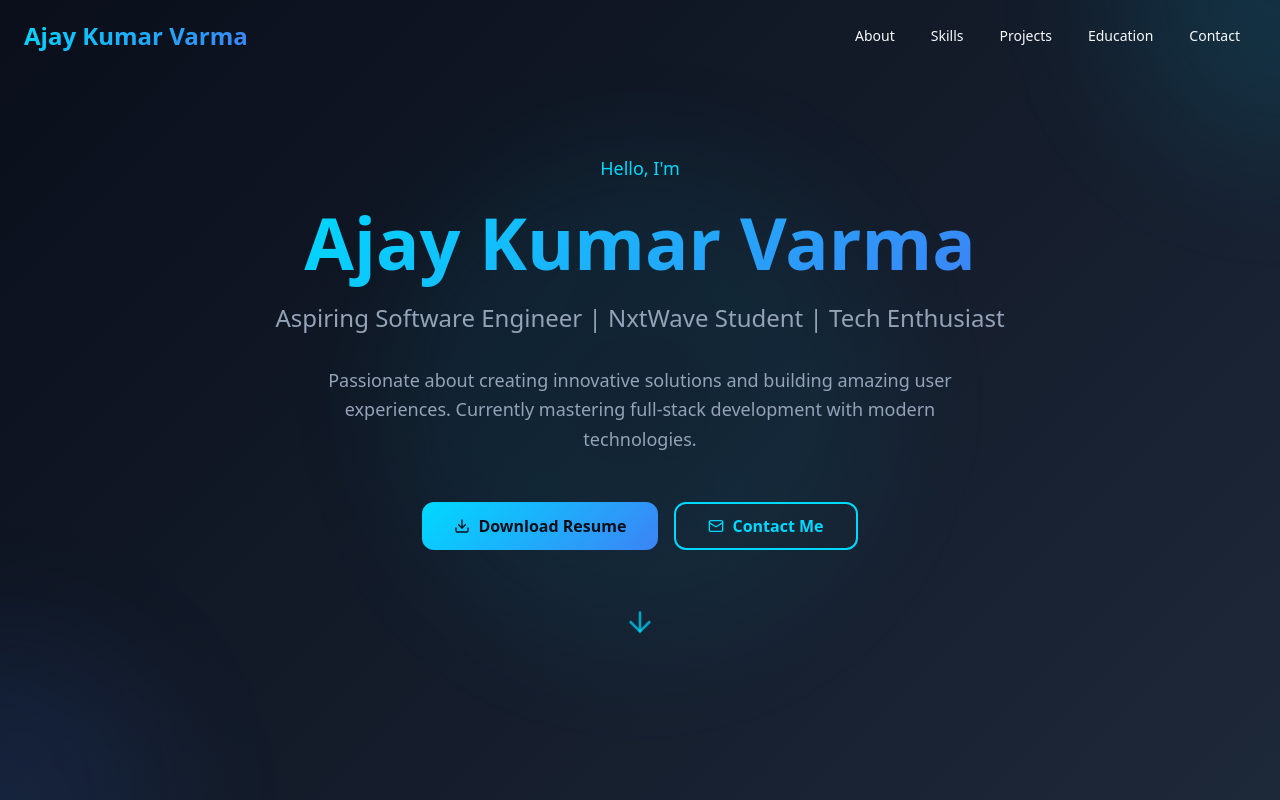
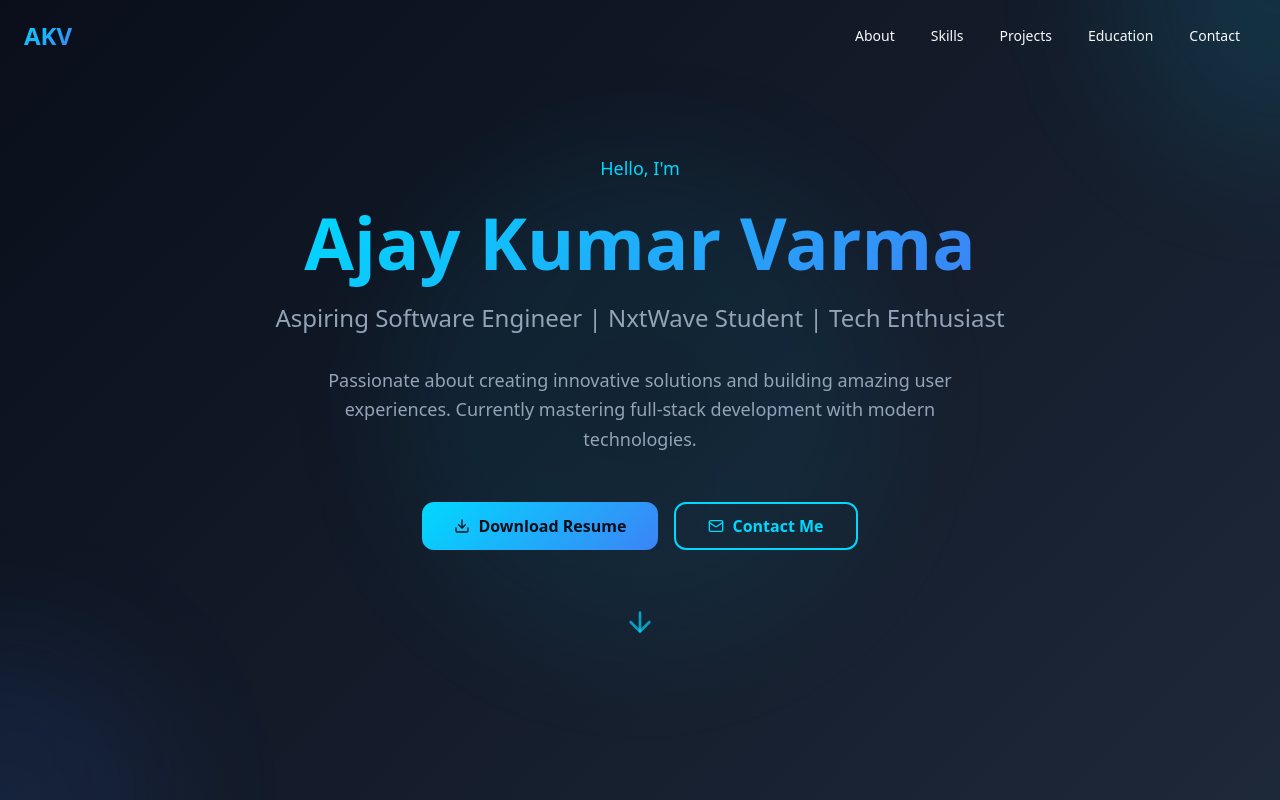
Before and after one commit to AjayKvarma42/ajay-v-portfolio-bloom, a React (Vite) app: page / in a window 1280 px wide. Shown: the top 800 px of the page. Built offline with nearby package versions, Linux system fonts and the light colour scheme.

Commit message:
Update Header.tsx

```diff
--- a/src/components/Header.tsx
+++ b/src/components/Header.tsx
@@ -43,7 +43,7 @@ const Header = () => {
             className="text-2xl font-bold bg-gradient-primary bg-clip-text text-transparent cursor-pointer"
             onClick={() => scrollToSection('hero')}
           >
-            Ajay Kumar Varma
+            AKV
           </div>
 
           {/* Desktop Navigation */}
```
